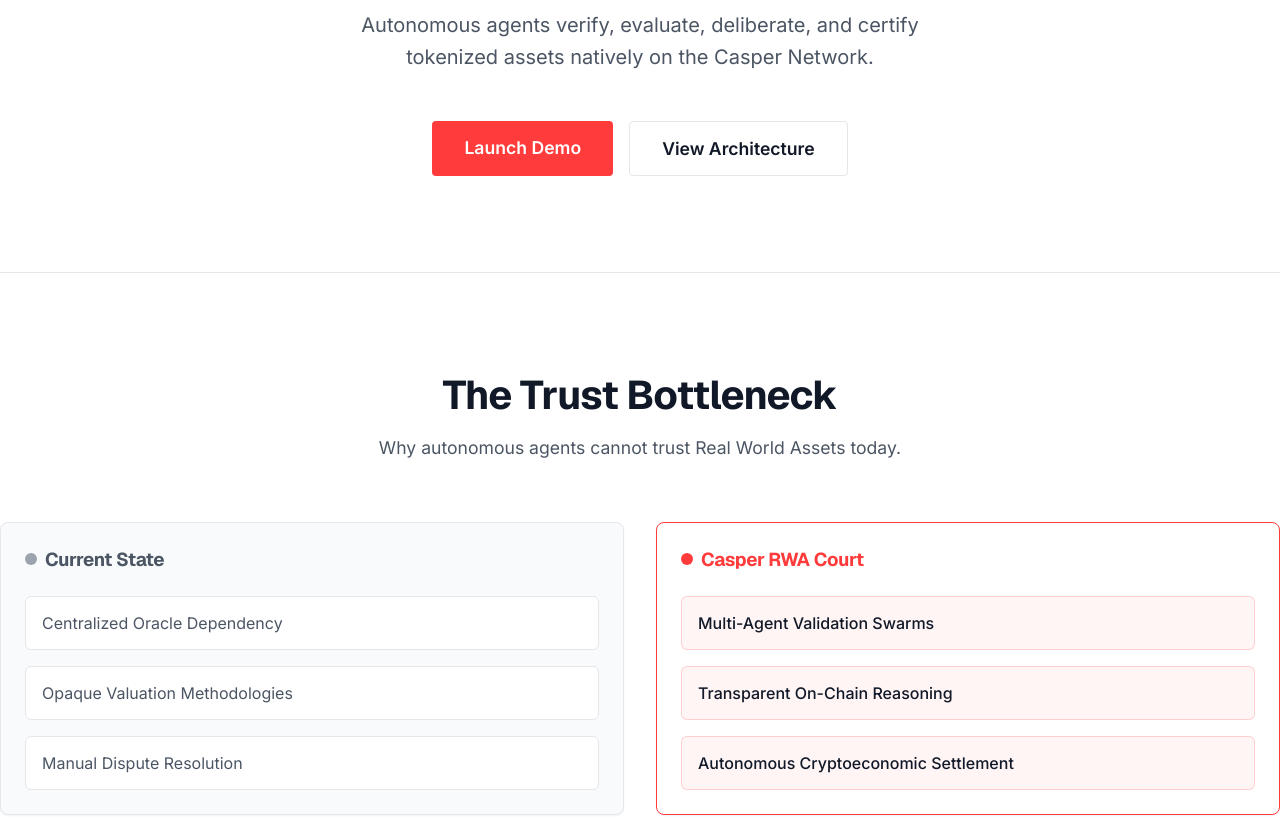
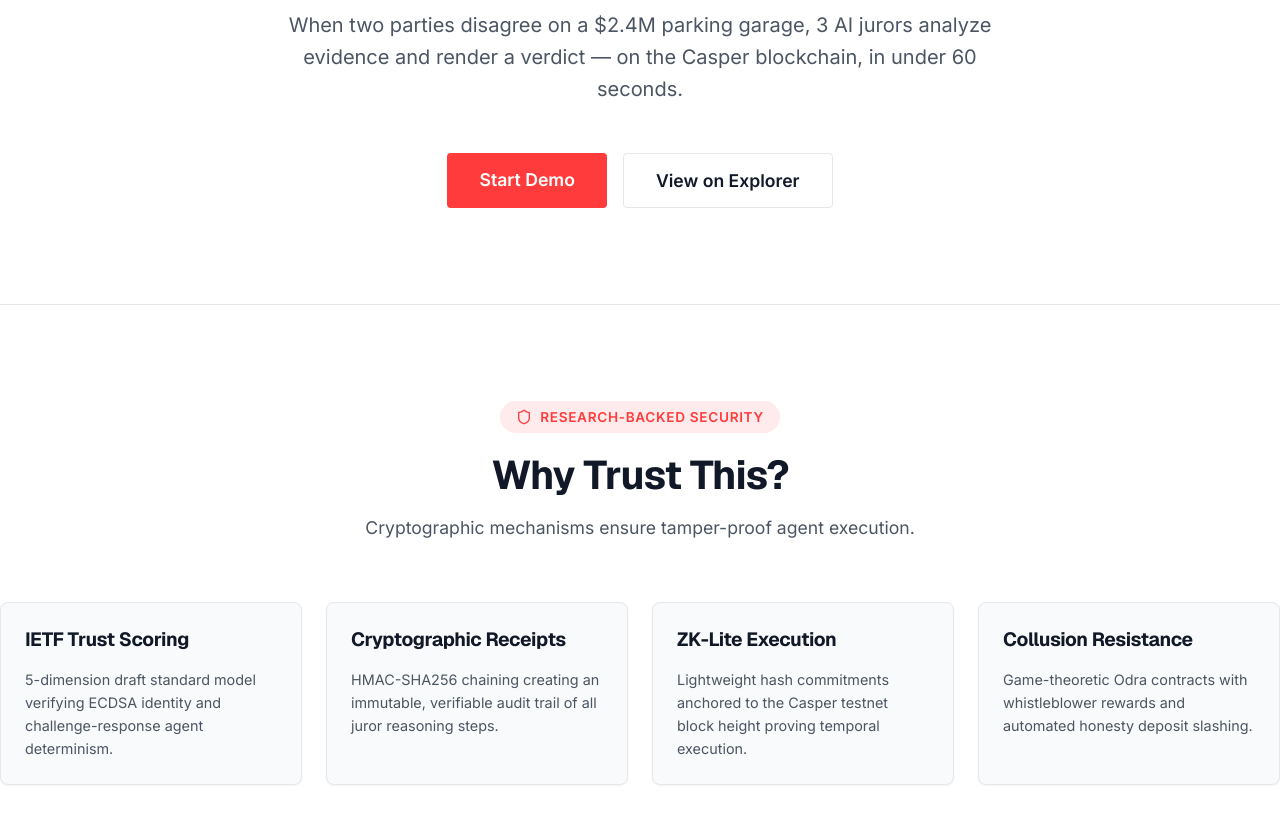
Before and after one commit to leo-jr-hah/verdicto, a React (Vite) app in the folder dashboard/: page / in a window 1280 px wide. Shown: the part 520-1337 px from the top of the page. Built offline with nearby package versions, Linux system fonts and the light colour scheme.

Commit message:
style: overhaul LandingPage UX with enterprise value prop and trust signals

```diff
--- a/dashboard/src/pages/LandingPage.tsx
+++ b/dashboard/src/pages/LandingPage.tsx
@@ -11,48 +11,45 @@ export const LandingPage: React.FC = () => {
           <span style={{ width: '8px', height: '8px', borderRadius: '50%', backgroundColor: 'var(--primary)', display: 'inline-block' }}></span>
           <span style={{ fontSize: '0.85rem', fontWeight: 600, color: 'var(--text-secondary)' }}>Casper Testnet Live</span>
         </div>
-        <h1 style={{ fontSize: '4.5rem', maxWidth: '900px', margin: '0 auto', lineHeight: 1.1, marginBottom: '1.5rem', letterSpacing: '-0.03em' }}>
-          Agentic Trust Infrastructure<br />for Real World Assets
+        <h1 style={{ fontSize: '4.5rem', maxWidth: '1000px', margin: '0 auto', lineHeight: 1.1, marginBottom: '1.5rem', letterSpacing: '-0.03em' }}>
+          AI-Powered Dispute Resolution<br />for Tokenized Assets
         </h1>
-        <p style={{ fontSize: '1.25rem', color: 'var(--text-secondary)', maxWidth: '650px', margin: '0 auto 3rem', lineHeight: 1.6 }}>
-          Autonomous agents verify, evaluate, deliberate, and certify tokenized assets natively on the Casper Network.
+        <p style={{ fontSize: '1.25rem', color: 'var(--text-secondary)', maxWidth: '750px', margin: '0 auto 3rem', lineHeight: 1.6 }}>
+          When two parties disagree on a $2.4M parking garage, 3 AI jurors analyze evidence and render a verdict — on the Casper blockchain, in under 60 seconds.
         </p>
         <div style={{ display: 'flex', gap: '1rem', justifyContent: 'center' }}>
-          <Link to="/deliberation" className="btn-primary" style={{ padding: '1rem 2rem', fontSize: '1.1rem' }}>Launch Demo</Link>
-          <Link to="/architecture" className="btn-secondary" style={{ padding: '1rem 2rem', fontSize: '1.1rem' }}>View Architecture</Link>
+          <Link to="/deliberation" className="btn-primary" style={{ padding: '1rem 2rem', fontSize: '1.1rem' }}>Start Demo</Link>
+          <a href="https://testnet.cspr.live" target="_blank" rel="noreferrer" className="btn-secondary" style={{ padding: '1rem 2rem', fontSize: '1.1rem' }}>View on Explorer</a>
         </div>
 
       </section>
 
-      {/* Section 2 - Problem */}
+      {/* Section 2 - Why Trust This? */}
       <section className="container" style={{ padding: '6rem 0', borderTop: '1px solid var(--border-color)' }}>
         <div style={{ textAlign: 'center', marginBottom: '4rem' }}>
-          <h2 style={{ fontSize: '2.5rem', marginBottom: '1rem' }}>The Trust Bottleneck</h2>
-          <p style={{ color: 'var(--text-secondary)', fontSize: '1.1rem', maxWidth: '600px', margin: '0 auto' }}>Why autonomous agents cannot trust Real World Assets today.</p>
+          <div style={{ display: 'inline-flex', alignItems: 'center', gap: '0.5rem', background: 'rgba(255, 59, 59, 0.1)', color: 'var(--primary)', padding: '0.5rem 1rem', borderRadius: '999px', marginBottom: '1rem' }}>
+            <Shield size={16} /> <span style={{ fontSize: '0.85rem', fontWeight: 600, letterSpacing: '0.05em' }}>RESEARCH-BACKED SECURITY</span>
+          </div>
+          <h2 style={{ fontSize: '2.5rem', marginBottom: '1rem' }}>Why Trust This?</h2>
+          <p style={{ color: 'var(--text-secondary)', fontSize: '1.1rem', maxWidth: '600px', margin: '0 auto' }}>Cryptographic mechanisms ensure tamper-proof agent execution.</p>
         </div>
 
-        <div style={{ display: 'grid', gridTemplateColumns: '1fr 1fr', gap: '2rem' }}>
-          <div className="enterprise-card" style={{ background: 'var(--bg-surface)' }}>
-            <h3 style={{ color: 'var(--text-secondary)', marginBottom: '1.5rem', display: 'flex', alignItems: 'center', gap: '0.5rem' }}>
-              <div style={{ width: '12px', height: '12px', borderRadius: '50%', background: 'var(--text-tertiary)' }}></div>
-              Current State
-            </h3>
-            <ul style={{ listStyle: 'none', display: 'flex', flexDirection: 'column', gap: '1rem' }}>
-              <li style={{ padding: '1rem', background: 'var(--bg-main)', border: '1px solid var(--border-color)', borderRadius: '6px', color: 'var(--text-secondary)' }}>Centralized Oracle Dependency</li>
-              <li style={{ padding: '1rem', background: 'var(--bg-main)', border: '1px solid var(--border-color)', borderRadius: '6px', color: 'var(--text-secondary)' }}>Opaque Valuation Methodologies</li>
-              <li style={{ padding: '1rem', background: 'var(--bg-main)', border: '1px solid var(--border-color)', borderRadius: '6px', color: 'var(--text-secondary)' }}>Manual Dispute Resolution</li>
-            </ul>
+        <div style={{ display: 'grid', gridTemplateColumns: 'repeat(4, 1fr)', gap: '1.5rem' }}>
+          <div className="enterprise-card" style={{ border: '1px solid var(--border-color)', background: 'var(--bg-surface)' }}>
+            <h3 style={{ fontSize: '1.2rem', marginBottom: '1rem', color: 'var(--text-primary)' }}>IETF Trust Scoring</h3>
+            <p style={{ color: 'var(--text-secondary)', fontSize: '0.9rem', lineHeight: 1.6 }}>5-dimension draft standard model verifying ECDSA identity and challenge-response agent determinism.</p>
           </div>
-          <div className="enterprise-card" style={{ border: '1px solid var(--primary)' }}>
-            <h3 style={{ color: 'var(--primary)', marginBottom: '1.5rem', display: 'flex', alignItems: 'center', gap: '0.5rem' }}>
-              <div style={{ width: '12px', height: '12px', borderRadius: '50%', background: 'var(--primary)' }}></div>
-              Casper RWA Court
-            </h3>
-            <ul style={{ listStyle: 'none', display: 'flex', flexDirection: 'column', gap: '1rem' }}>
-              <li style={{ padding: '1rem', background: 'rgba(255, 59, 59, 0.05)', border: '1px solid rgba(255, 59, 59, 0.2)', borderRadius: '6px', fontWeight: 500 }}>Multi-Agent Validation Swarms</li>
-              <li style={{ padding: '1rem', background: 'rgba(255, 59, 59, 0.05)', border: '1px solid rgba(255, 59, 59, 0.2)', borderRadius: '6px', fontWeight: 500 }}>Transparent On-Chain Reasoning</li>
-              <li style={{ padding: '1rem', background: 'rgba(255, 59, 59, 0.05)', border: '1px solid rgba(255, 59, 59, 0.2)', borderRadius: '6px', fontWeight: 500 }}>Autonomous Cryptoeconomic Settlement</li>
-            </ul>
+          <div className="enterprise-card" style={{ border: '1px solid var(--border-color)', background: 'var(--bg-surface)' }}>
+            <h3 style={{ fontSize: '1.2rem', marginBottom: '1rem', color: 'var(--text-primary)' }}>Cryptographic Receipts</h3>
+            <p style={{ color: 'var(--text-secondary)', fontSize: '0.9rem', lineHeight: 1.6 }}>HMAC-SHA256 chaining creating an immutable, verifiable audit trail of all juror reasoning steps.</p>
+          </div>
+          <div className="enterprise-card" style={{ border: '1px solid var(--border-color)', background: 'var(--bg-surface)' }}>
+            <h3 style={{ fontSize: '1.2rem', marginBottom: '1rem', color: 'var(--text-primary)' }}>ZK-Lite Execution</h3>
+            <p style={{ color: 'var(--text-secondary)', fontSize: '0.9rem', lineHeight: 1.6 }}>Lightweight hash commitments anchored to the Casper testnet block height proving temporal execution.</p>
+          </div>
+          <div className="enterprise-card" style={{ border: '1px solid var(--border-color)', background: 'var(--bg-surface)' }}>
+            <h3 style={{ fontSize: '1.2rem', marginBottom: '1rem', color: 'var(--text-primary)' }}>Collusion Resistance</h3>
+            <p style={{ color: 'var(--text-secondary)', fontSize: '0.9rem', lineHeight: 1.6 }}>Game-theoretic Odra contracts with whistleblower rewards and automated honesty deposit slashing.</p>
           </div>
         </div>
       </section>
```
